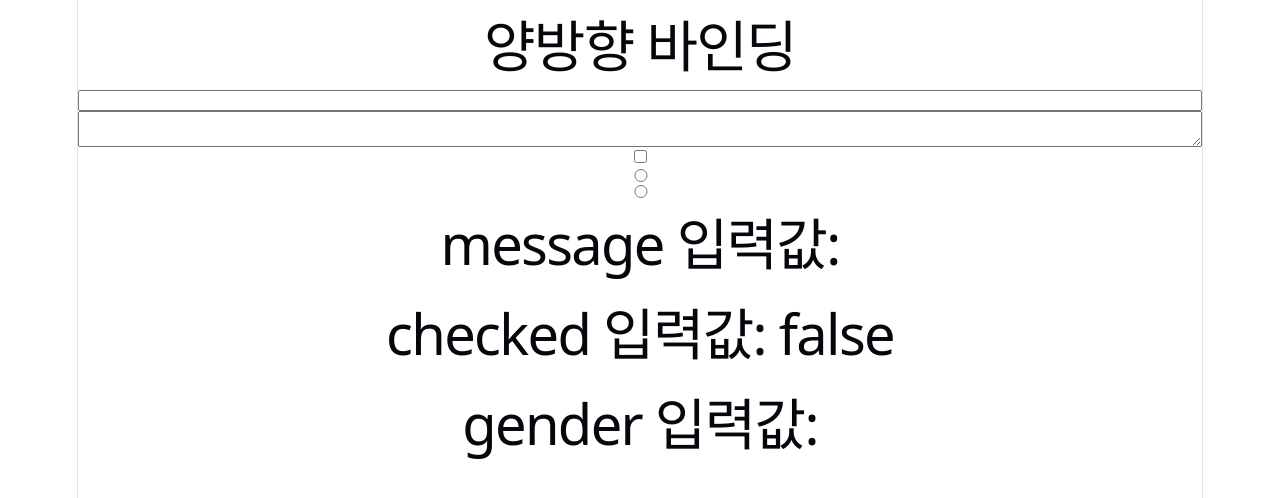
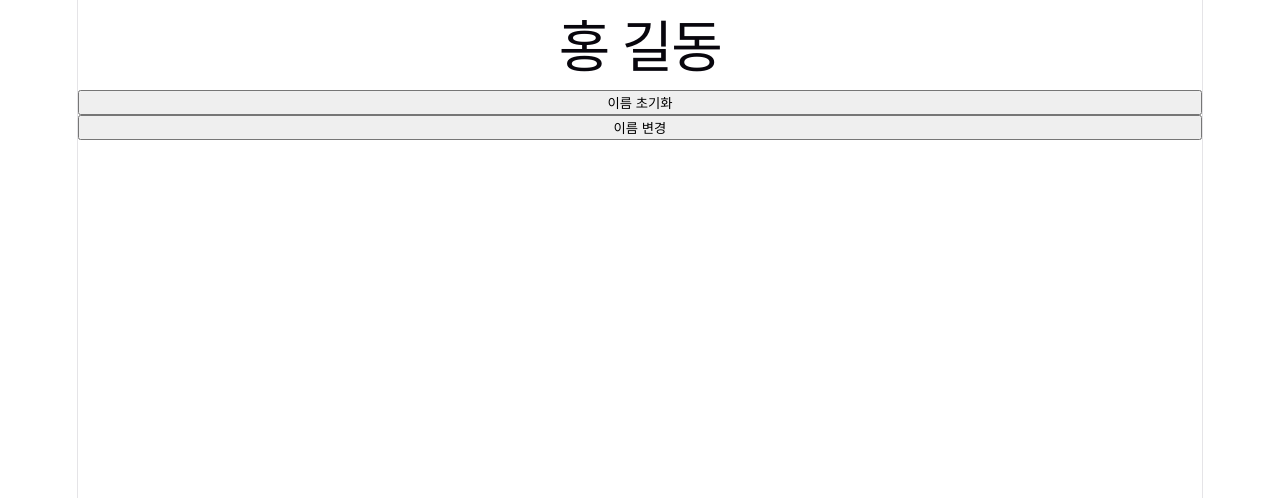
Before and after one commit to chlalswns200/vue-basic, a Vue app: page / in a window 1280 px wide. Shown: the top 498 px of the page. Built offline with nearby package versions, Linux system fonts and the light colour scheme.

Commit message:
3-7 컴퓨트1

```diff
--- a/src/App.vue
+++ b/src/App.vue
@@ -1,28 +1,32 @@
 <template>
-  <h1>양방향 바인딩</h1>
-
-  <input :value="message" @input="message = $event.target.value">
-
-  <textarea v-model="message"></textarea>
-
-  <input type="checkbox" v-model="checked">
-
-  <input type="radio" value="male" v-model="gender">
-  <input type="radio" value="female" v-model="gender">
-
-  <h1>message 입력값: {{ message }}</h1>
-  <h1>checked 입력값: {{ checked }}</h1>
-  <h1>gender 입력값: {{ gender }}</h1>
+  <h1>{{ fullName }}</h1>
+  <button @click="remainName">이름 초기화</button>
+  <button @click="changeName">이름 변경</button>
 </template>
 
 <script>
 export default {
   data() {
     return {
-      message:"",
-      checked: false,
-      gender: ""
+      firstName: "홍",
+      lastName: "길동"
     };
+  },
+  computed: {
+    fullName() {
+      console.log("Compute 호출")
+      return `${this.firstName} ${this.lastName}`
+    }
+  },
+  methods: {
+    remainName(){
+      console.log("버튼1");
+      this.firstName = "홍";
+    },
+    changeName(){
+      console.log("버튼2")
+      this.firstName = "김";
+    }
   }
 };
 </script>
```
